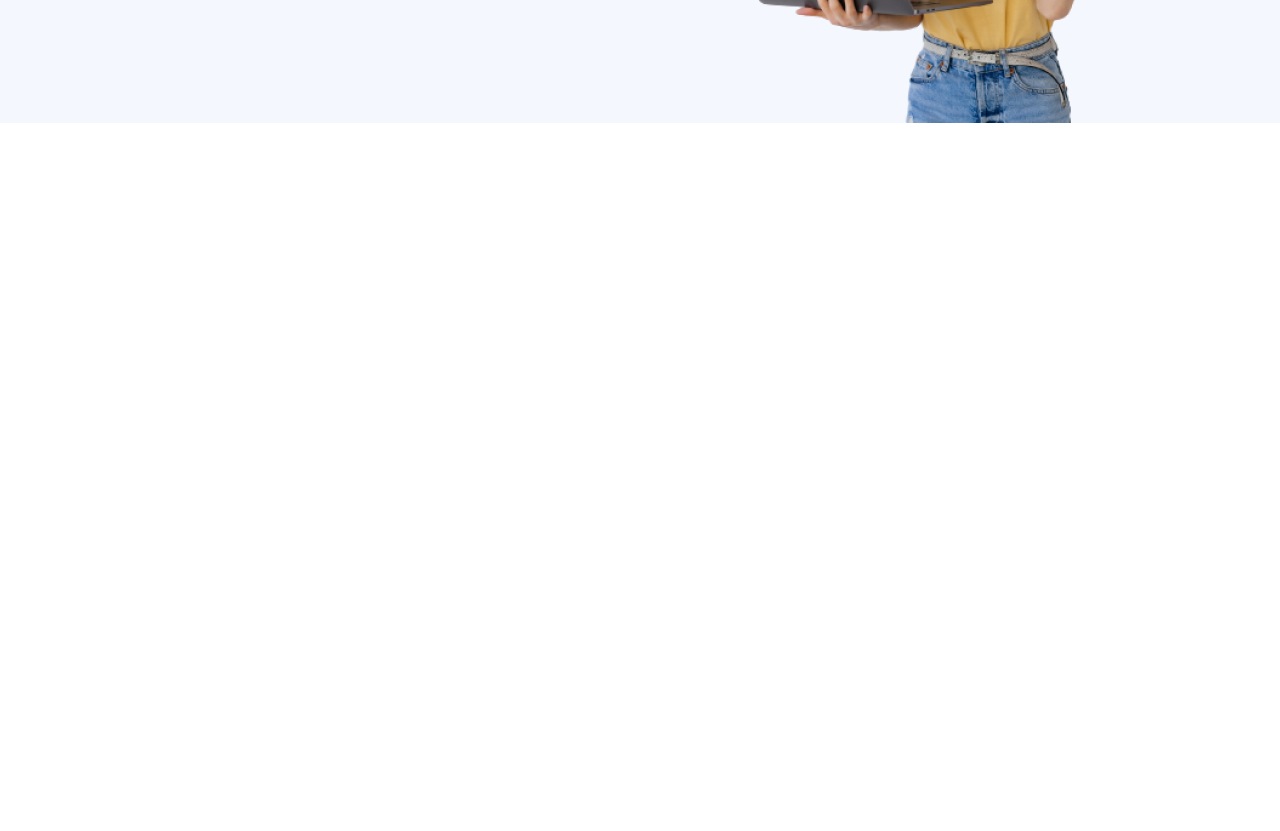
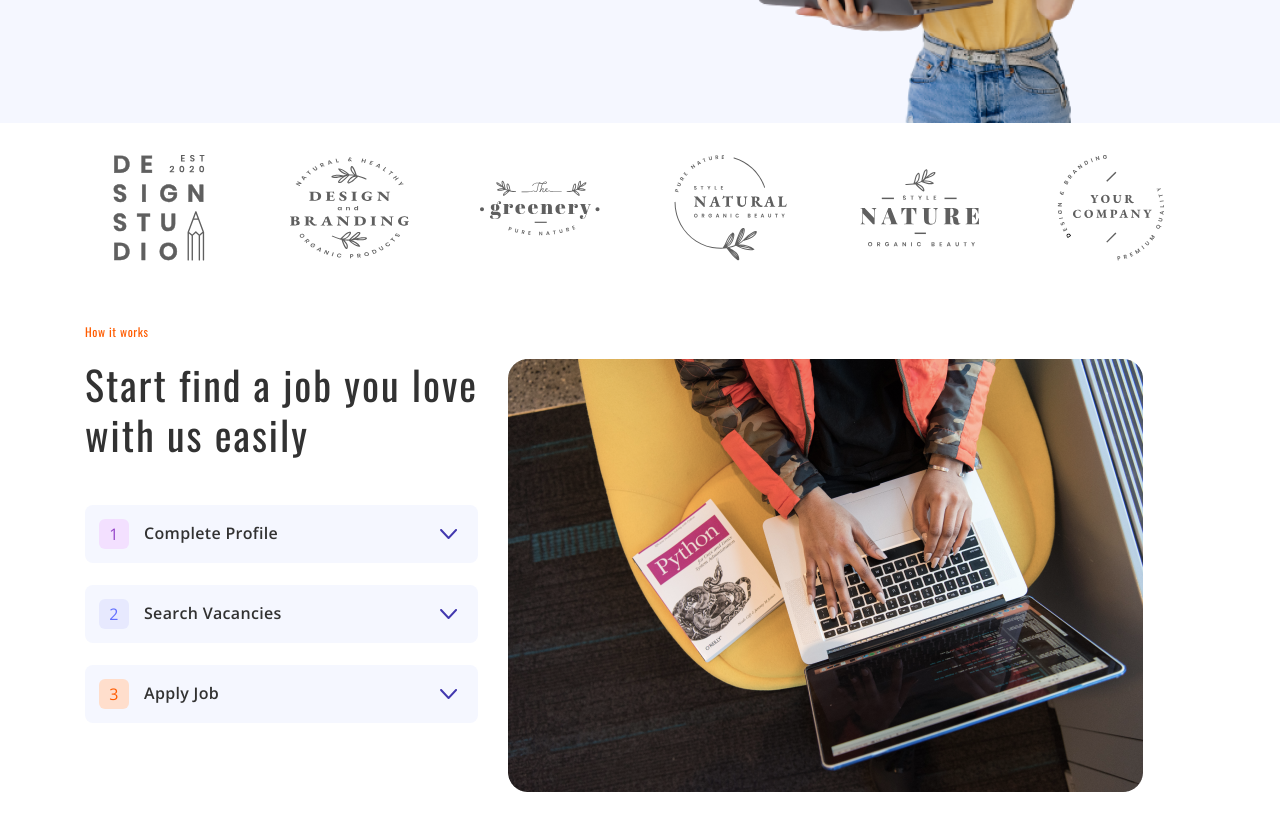
Before and after one commit to SePt1k0404/landing-1-find-our-talanted, a plain HTML site: page index.html in a window 1280 px wide. Shown: the part 551-1382 px from the top of the page. Before the commit the page ends 800 px from the top, so only its background shows below. Drawn offline with nearby package versions, Linux system fonts and the light colour scheme; a web font is replaced by a local one.

Commit message:
Added find-job section

```diff
--- a/css/base.css
+++ b/css/base.css
@@ -19,3 +19,14 @@ body {
   margin: 0 auto;
   padding: 0 15px;
 }
+
+.title {
+  font-family: Oswald;
+  font-size: 40px;
+  font-weight: 400;
+  line-height: 1.25;
+  letter-spacing: 0.05em;
+  text-align: left;
+  text-underline-position: from-font;
+  text-decoration-skip-ink: none;
+}
--- /dev/null
+++ b/css/find-job.css
@@ -0,0 +1,118 @@
+.find-job__wrapper {
+  padding-top: 32px;
+  padding-bottom: 119px;
+}
+
+.companies-list {
+  display: flex;
+  align-items: center;
+  flex-wrap: wrap;
+  gap: 40px;
+  margin-bottom: 62px;
+}
+
+.companies-list__item {
+  display: flex;
+  align-content: center;
+  justify-content: center;
+  flex-basis: calc((100% - 10px * 6) / 7);
+}
+
+.companies-list__icon {
+  display: flex;
+  align-items: center;
+  justify-content: center;
+  width: 120px;
+  height: 106px;
+}
+
+.find-job__main-content-wrapper {
+  display: flex;
+  gap: 30px;
+}
+
+.find-job__img-thumb {
+  max-width: 635px;
+  align-self: flex-end;
+}
+
+.find-job__img {
+  width: 100%;
+}
+
+.find-job__paragraph {
+  margin-bottom: 19px;
+
+  font-family: Oswald;
+  font-size: 12px;
+  font-weight: 400;
+  line-height: 1.417;
+  letter-spacing: 0.05em;
+  text-align: left;
+  text-underline-position: from-font;
+  text-decoration-skip-ink: none;
+  color: var(--color-action);
+}
+
+.find-job__title {
+  margin-bottom: 46px;
+}
+
+.road-map {
+  max-width: 435px;
+}
+
+.road-map__item:not(:last-child) {
+  margin-bottom: 22px;
+}
+
+.road-map__item {
+  width: 100%;
+  padding: 14px 21px 14px 14px;
+  display: flex;
+  border-radius: 8px;
+  align-items: center;
+  background-color: rgba(245, 247, 255, 1);
+}
+
+.road-map__item > span {
+  width: 30px;
+  height: 30px;
+  margin-right: 15px;
+  display: flex;
+  align-items: center;
+  justify-content: center;
+  border-radius: 6px;
+}
+
+.road-map__item:nth-child(1) > span {
+  background-color: rgba(243, 224, 255, 1);
+  color: rgba(148, 68, 201, 1);
+}
+
+.road-map__item:nth-child(2) > span {
+  background-color: rgba(231, 233, 254, 1);
+  color: rgba(98, 111, 255, 1);
+}
+
+.road-map__item:nth-child(3) > span {
+  background-color: rgba(255, 222, 204, 1);
+  color: rgba(255, 92, 0, 1);
+}
+
+.road-map__title {
+  font-family: Open Sans;
+  font-size: 16px;
+  font-weight: 600;
+  line-height: 1.0625;
+  letter-spacing: 0.02em;
+  text-align: left;
+  text-underline-position: from-font;
+  text-decoration-skip-ink: none;
+}
+
+.road-map__icon {
+  margin-left: auto;
+  width: 17px;
+  height: 10px;
+}
--- a/css/main.css
+++ b/css/main.css
@@ -1 +1,2 @@
 @import url("./hero.css");
+@import url("./find-job.css");
--- a/index.html
+++ b/index.html
@@ -1,26 +1,17 @@
 <!DOCTYPE html>
 <html lang="en">
   <head>
-    <meta charset="UTF-8" />
-    <meta http-equiv="X-UA-Compatible" content="IE=edge" />
-    <meta name="viewport" content="width=device-width, initial-scale=1.0" />
-    <link
-      href="https://cdnjs.cloudflare.com/ajax/libs/modern-normalize/3.0.1/modern-normalize.min.css"
-      rel="stylesheet"
-      integrity="sha512-q6WgHqiHlKyOqslT/lgBgodhd03Wp4BEqKeW6nNtlOY4quzyG3VoQKFrieaCeSnuVseNKRGpGeDU3qPmabCANg=="
-      crossorigin="anonymous"
-      referrerpolicy="no-referrer"
-    />
-    <link href="https://fonts.googleapis.com" rel="preconnect" />
-    <link href="https://fonts.gstatic.com" rel="preconnect" crossorigin />
-    <link
-      href="https://fonts.googleapis.com/css2?family=Odibee+Sans&family=Open+Sans:ital,wght@0,300..800;1,300..800&family=Oswald:wght@200..700&family=Prompt&display=swap"
-      rel="stylesheet"
-    />
-    <link href="./css/base.css" rel="stylesheet" />
-    <link rel="stylesheet" href="./css/reset.css" />
-    <link href="./css/header.css" rel="stylesheet" />
-    <link href="./css/main.css" rel="stylesheet" />
+    <meta charset="UTF-8">
+    <meta http-equiv="X-UA-Compatible" content="IE=edge">
+    <meta name="viewport" content="width=device-width, initial-scale=1.0">
+    <link href="https://cdnjs.cloudflare.com/ajax/libs/modern-normalize/3.0.1/modern-normalize.min.css" rel="stylesheet" integrity="sha512-q6WgHqiHlKyOqslT/lgBgodhd03Wp4BEqKeW6nNtlOY4quzyG3VoQKFrieaCeSnuVseNKRGpGeDU3qPmabCANg==" crossorigin="anonymous" referrerpolicy="no-referrer">
+    <link href="https://fonts.googleapis.com" rel="preconnect">
+    <link href="https://fonts.gstatic.com" rel="preconnect" crossorigin>
+    <link href="https://fonts.googleapis.com/css2?family=Odibee+Sans&family=Open+Sans:ital,wght@0,300..800;1,300..800&family=Oswald:wght@200..700&family=Prompt&display=swap" rel="stylesheet">
+    <link href="./css/base.css" rel="stylesheet">
+    <link href="./css/reset.css" rel="stylesheet">
+    <link href="./css/header.css" rel="stylesheet">
+    <link href="./css/main.css" rel="stylesheet">
     <title>Find our talented</title>
   </head>
   <body>
@@ -54,11 +45,7 @@
           </ul>
         </nav>
         <form class="search-form">
-          <input
-            class="search-from__input"
-            type="text"
-            placeholder="Search here...."
-          />
+          <input class="search-from__input" type="text" placeholder="Search here....">
           <button class="search-from__button">
             <svg class="search-from__button-icon">
               <use href="./images/header-hero-sprite.svg#icon-search"></use>
@@ -76,8 +63,8 @@
       <section class="hero">
         <div class="hero__wrapper section">
           <h1 class="hero__title">
-            Find out talented <br />
-            <span>freelancer</span> with <br />
+            Find out talented <br>
+            <span>freelancer</span> with <br>
             better review faster.
           </h1>
           <p class="hero__desc">
@@ -90,24 +77,96 @@
             <a class="hero__discover-button" href="#">Discover Now</a>
             <a class="hero__demo-button" href="#">
               <svg class="hero__icon-demo-button" viewBox="0 0 32 32">
-                <path
-                  class="play-demo-icon-background"
-                  fill="#fff"
-                  d="M32 16c0 8.837-7.163 16-16 16s-16-7.163-16-16c0-8.837 7.163-16 16-16s16 7.163 16 16z"
-                ></path>
-                <path
-                  class="play-demo-icon-main"
-                  fill="#ff5c00"
-                  d="M24 16.364c0 4.619-3.744 8.364-8.364 8.364s-8.364-3.744-8.364-8.364c0-4.619 3.745-8.364 8.364-8.364s8.364 3.745 8.364 8.364zM8.621 16.364c0 3.874 3.141 7.015 7.015 7.015s7.015-3.141 7.015-7.015c0-3.874-3.141-7.015-7.015-7.015s-7.015 3.141-7.015 7.015z"
-                ></path>
-                <path
-                  class="play-demo-icon-main"
-                  fill="#ff5c00"
-                  d="M13.545 12.474l0.178 8.548 6.601-4.413-6.778-4.135z"
-                ></path>
+                <path class="play-demo-icon-background" fill="#fff" d="M32 16c0 8.837-7.163 16-16 16s-16-7.163-16-16c0-8.837 7.163-16 16-16s16 7.163 16 16z"></path>
+                <path class="play-demo-icon-main" fill="#ff5c00" d="M24 16.364c0 4.619-3.744 8.364-8.364 8.364s-8.364-3.744-8.364-8.364c0-4.619 3.745-8.364 8.364-8.364s8.364 3.745 8.364 8.364zM8.621 16.364c0 3.874 3.141 7.015 7.015 7.015s7.015-3.141 7.015-7.015c0-3.874-3.141-7.015-7.015-7.015s-7.015 3.141-7.015 7.015z"></path>
+                <path class="play-demo-icon-main" fill="#ff5c00" d="M13.545 12.474l0.178 8.548 6.601-4.413-6.778-4.135z"></path>
               </svg>
-              Watch Demo</a
-            >
+              Watch Demo</a>
+          </div>
+        </div>
+      </section>
+      <section class="find-job">
+        <div class="find-job__wrapper section">
+          <ul class="companies-list">
+            <li class="companies-list__item">
+              <a class="companies-list__link" href="#">
+                <svg class="companies-list__icon">
+                  <use href="./images/find-job/companies-icons.svg#icon-companies-icon-1"></use>
+                </svg>
+              </a>
+            </li>
+            <li class="companies-list__item">
+              <a class="companies-list__link" href="#">
+                <svg class="companies-list__icon">
+                  <use href="./images/find-job/companies-icons.svg#icon-companies-icon-2"></use>
+                </svg>
+              </a>
+            </li>
+            <li class="companies-list__item">
+              <a class="companies-list__link" href="#">
+                <svg class="companies-list__icon">
+                  <use href="./images/find-job/companies-icons.svg#icon-companies-icon-3"></use>
+                </svg>
+              </a>
+            </li>
+            <li class="companies-list__item">
+              <a class="companies-list__link" href="#">
+                <svg class="companies-list__icon">
+                  <use href="./images/find-job/companies-icons.svg#icon-companies-icon-4" "></use>
+                </svg>
+              </a>
+            </li>
+            <li class="companies-list__item">
+              <a class="companies-list__link" href="#">
+                <svg class="companies-list__icon">
+                  <use href="./images/find-job/companies-icons.svg#icon-companies-icon-5"></use>
+                </svg>
+              </a>
+            </li>
+            <li class="companies-list__item">
+              <a class="companies-list__link" href="#">
+                <svg class="companies-list__icon">
+                  <use href="./images/find-job/companies-icons.svg#icon-companies-icon-6"></use>
+                </svg>
+              </a>
+            </li>
+          </ul>
+          <p class="find-job__paragraph">
+            How it works
+          </p>
+          <div class="find-job__main-content-wrapper">
+            <div class="find-job__text-content">
+              <h2 class="find-job__title title">
+                Start find a job you love<br>
+                with us easily
+              </h2>
+              <ul class="road-map">
+                <li class="road-map__item">
+                  <span>1</span>
+                  <h3 class="road-map__title">Complete Profile</h3>
+                 <svg class="road-map__icon">
+                    <use href="./images/find-job/vector.svg#icon-Vector"></use>
+                  </svg>
+                </li>
+                <li class="road-map__item">
+                  <span>2</span>
+                  <h3 class="road-map__title">Search Vacancies</h3>
+                  <svg class="road-map__icon">
+                    <use href="./images/find-job/vector.svg#icon-Vector"></use>
+                  </svg>
+                </li>
+                <li class="road-map__item">
+                  <span>3</span>
+                  <h3 class="road-map__title">Apply Job</h3>
+                  <svg class="road-map__icon">
+                    <use href="./images/find-job/vector.svg#icon-Vector"></use>
+                  </svg>
+                </li>
+              </ul>
+            </div>
+            <div class="find-job__img-thumb">
+              <img class="find-job__img" src="./images/find-job/find-job-img.png" alt="A laptop and a book on python">
+            </div>
           </div>
         </div>
       </section>
```
Also changed, not shown: images/find-job/companies-icons.svg (added), images/find-job/find-job-img.png (added), images/find-job/vector.svg (added).
